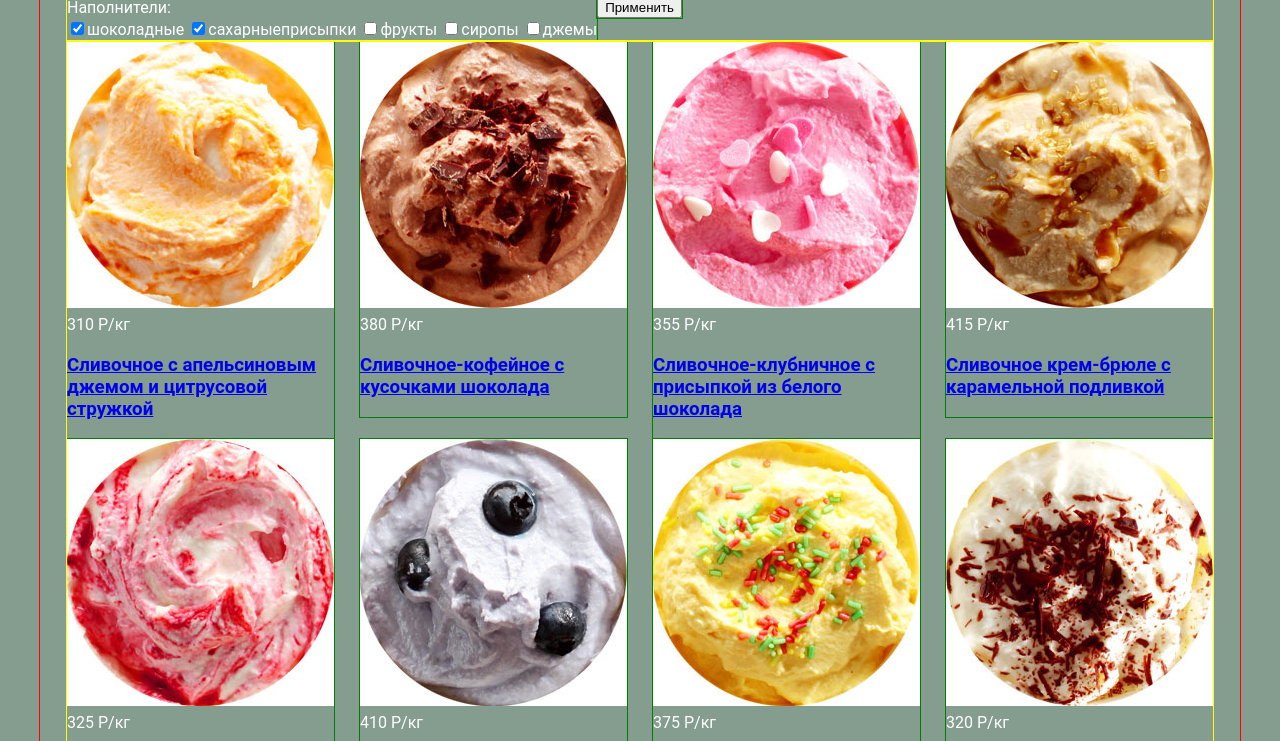
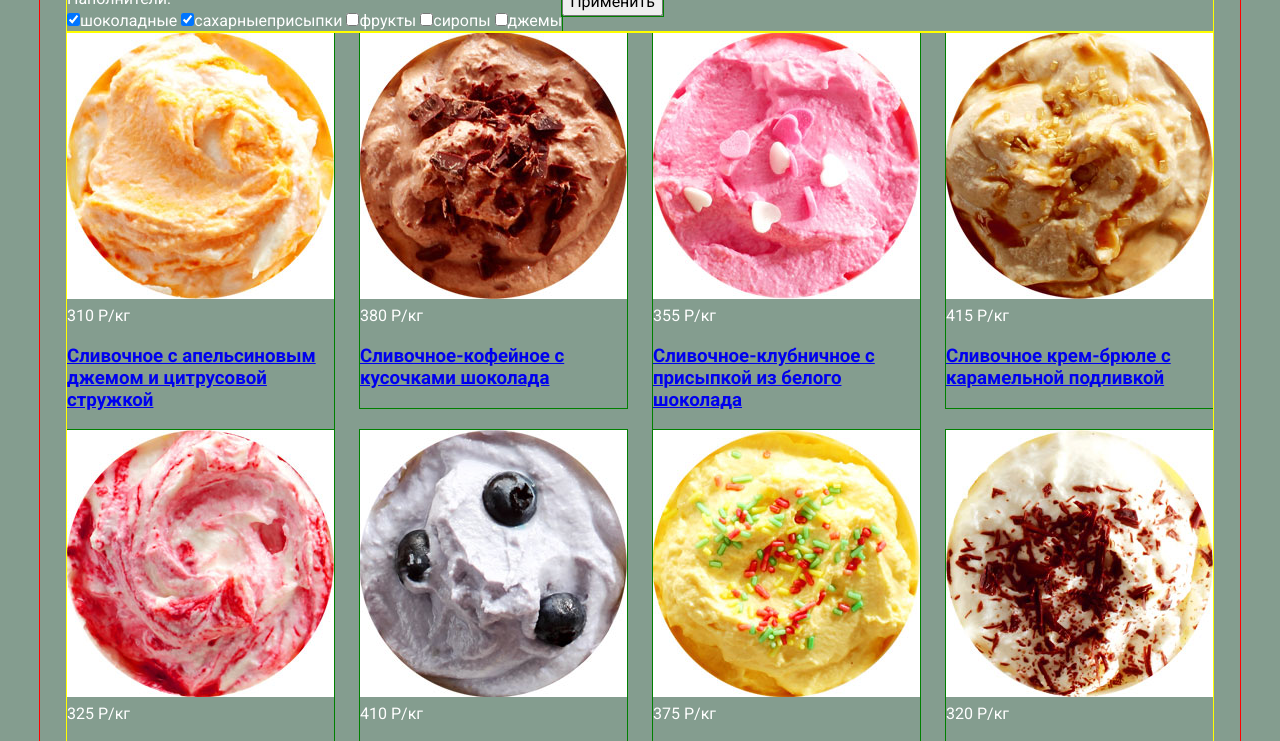
Before and after one commit to r0fest/42076-gllacy, a plain HTML site: page catalog.html in a window 1280 px wide. Shown: the part 208-949 px from the top of the page. Drawn offline with Linux system fonts and the light colour scheme.

Commit message:
Правки

```diff
--- a/catalog.html
+++ b/catalog.html
@@ -3,6 +3,8 @@
   <head>
     <meta charset="utf-8">
     <title>HTML Academy: Каталог Глейси</title>
+    <link href='https://fonts.googleapis.com/css?family=Roboto:400,400italic,500,500italic,700italic,700,900,900italic&subset=latin,cyrillic' rel='stylesheet' type='text/css'>
+    <link href="css/normalize.css" rel="stylesheet">
     <link href="css/style.css" rel="stylesheet">
   </head>
   <body>
```
